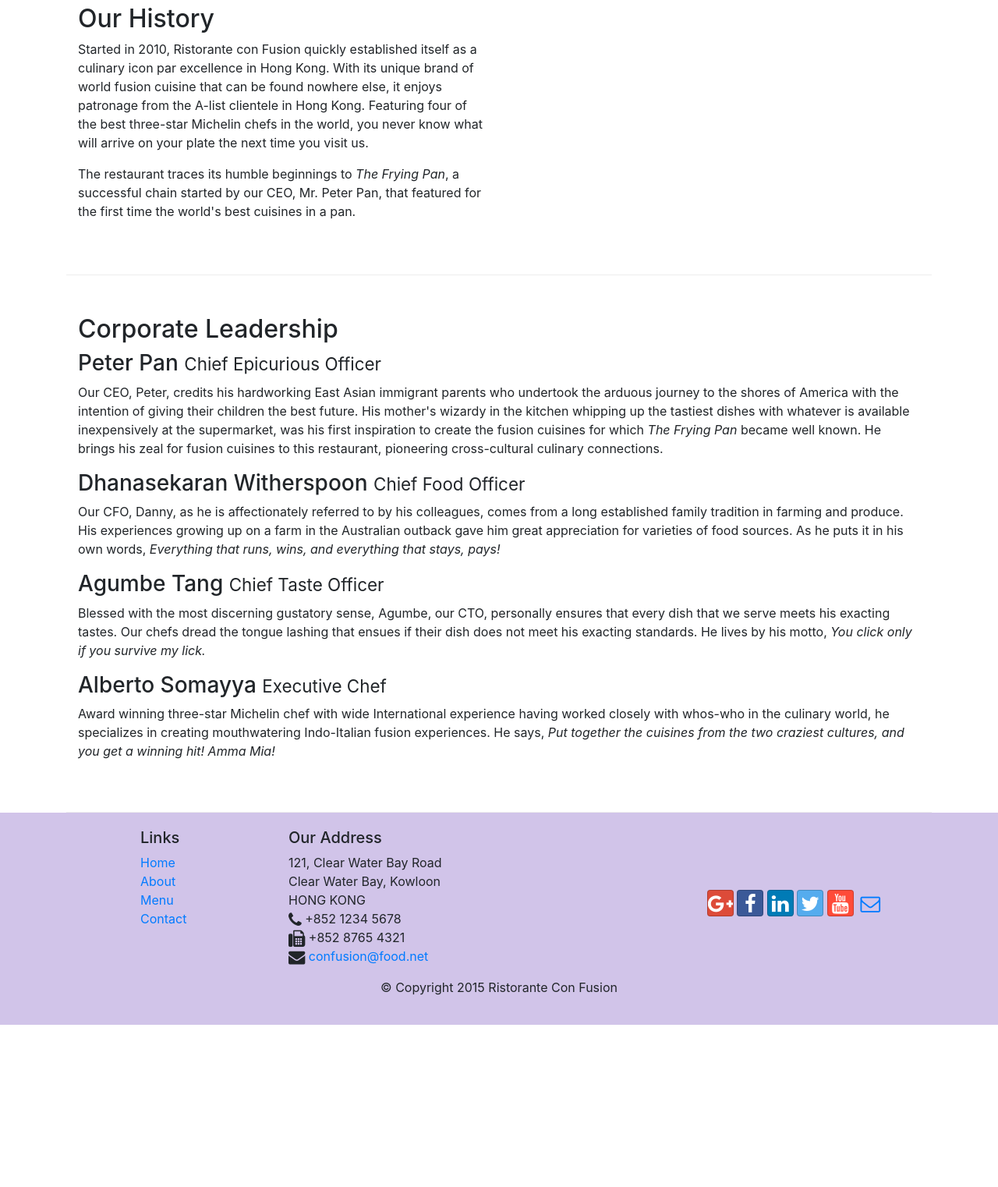
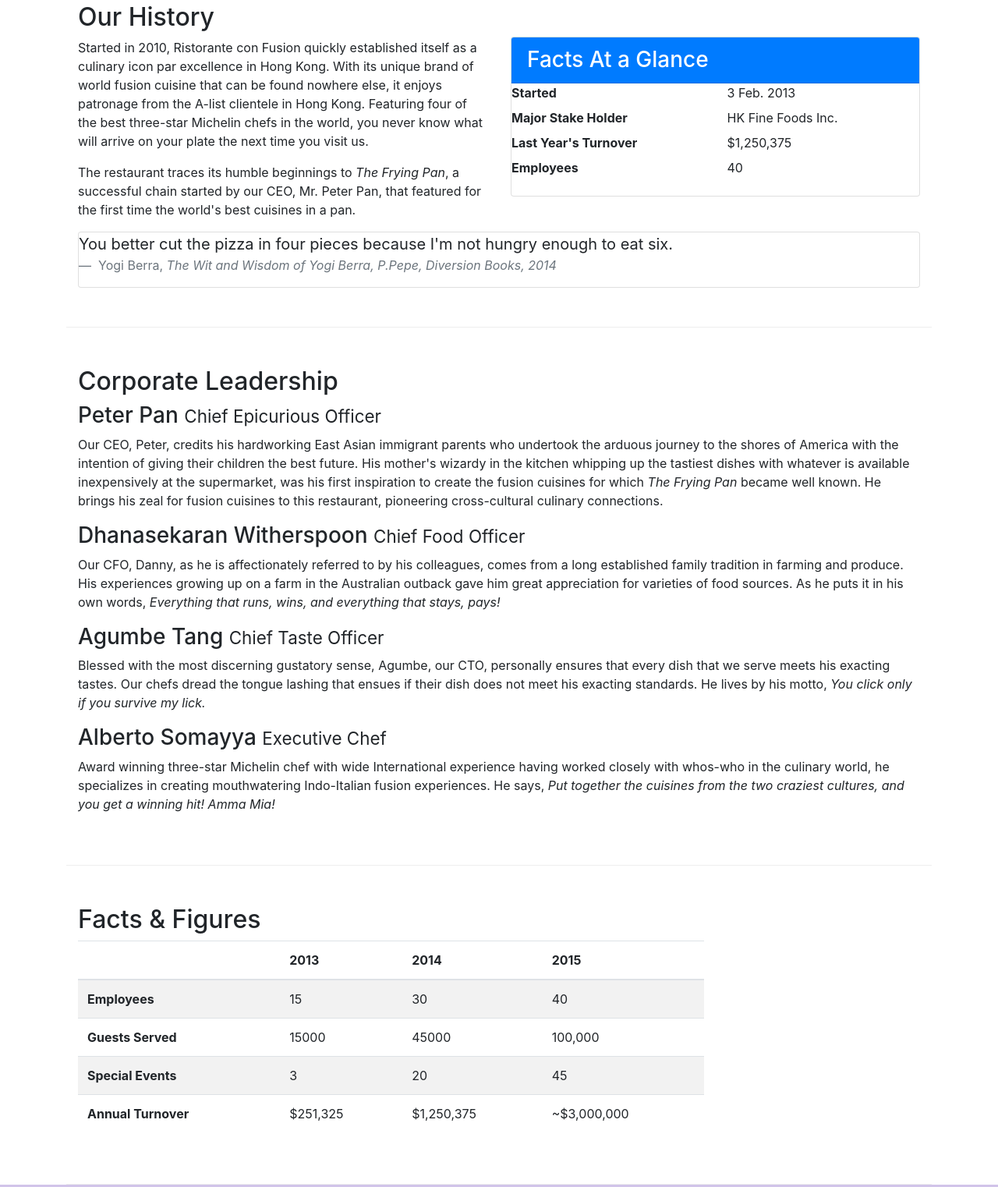
Before and after one commit to kiily/conFusionRestaurant, a website: page aboutus.html in a window 1280 px wide. Shown: the part 488-2010 px from the top of the page at 78% size. Before the commit the page ends 1802 px from the top, so only its background shows below. Drawn offline with nearby package versions, Linux system fonts and the light colour scheme.

Commit message:
forms and cards

```diff
--- a/aboutus.html
+++ b/aboutus.html
@@ -50,7 +50,8 @@
             <div class="row row-header">
                 <div class="col-12 col-sm-8">
                     <h1>Ristorante con Fusion</h1>
-                    <p>We take inspiration from the World's best cuisines, and create a unique fusion experience. Our lipsmacking creations will tickle your culinary senses!</p>
+                    <p>We take inspiration from the World's best cuisines, and create a unique fusion experience. Our lipsmacking
+                        creations will tickle your culinary senses!</p>
                 </div>
                 <div class="col col-sm">
                 </div>
@@ -73,10 +74,44 @@
         <div class="row row-content align-items-center">
             <div class="col-6">
                 <h2>Our History</h2>
-                <p>Started in 2010, Ristorante con Fusion quickly established itself as a culinary icon par excellence in Hong Kong. With its unique brand of world fusion cuisine that can be found nowhere else, it enjoys patronage from the A-list clientele in Hong Kong.  Featuring four of the best three-star Michelin chefs in the world, you never know what will arrive on your plate the next time you visit us.</p>
-                <p>The restaurant traces its humble beginnings to <em>The Frying Pan</em>, a successful chain started by our CEO, Mr. Peter Pan, that featured for the first time the world's best cuisines in a pan.</p>
+                <p>Started in 2010, Ristorante con Fusion quickly established itself as a culinary icon par excellence in Hong
+                    Kong. With its unique brand of world fusion cuisine that can be found nowhere else, it enjoys patronage
+                    from the A-list clientele in Hong Kong. Featuring four of the best three-star Michelin chefs in the world,
+                    you never know what will arrive on your plate the next time you visit us.</p>
+                <p>The restaurant traces its humble beginnings to <em>The Frying Pan</em>, a successful chain started by our
+                    CEO, Mr. Peter Pan, that featured for the first time the world's best cuisines in a pan.</p>
             </div>
-            <div class="col">
+            <div class="col-sm">
+                <div class="card">
+                    <h3 class="card-header bg-primary text-white">Facts At a Glance</h3>
+                    <!-- Content is inside the card-block -->
+                    <div class="card-block">
+                        <!-- dl is a "definition list" -->
+                        <dl class="row">
+                            <dt class="col-6">Started<dt>
+                            <dd class="col-6">3 Feb. 2013</dd>
+                            <dt class="col-6">Major Stake Holder</dt>
+                            <dd class="col-6">HK Fine Foods Inc.</dd>
+                            <dt class="col-6">Last Year's Turnover</dt>
+                            <dd class="col-6">$1,250,375</dd>
+                            <dt class="col-6">Employees</dt>
+                            <dd class="col-6">40</dd>
+                        </dl>
+                    </div>
+                </div>
+            </div>
+            <div class="col-12">
+                <div class="card card-block bg-faded">
+                    <blockquote class="blockquote">
+                        <!-- mb-0 is a BS utility for margin bottom = 0 -->
+                        <p class="mb-0">You better cut the pizza in four pieces
+                            because I'm not hungry enough to eat six.</p>
+                        <footer class="blockquote-footer">
+                            Yogi Berra,
+                            <cite title="Source Title">The Wit and Wisdom of Yogi Berra, P.Pepe, Diversion Books, 2014</cite>
+                        </footer>
+                    </blockquote>
+                </div>
             </div>
         </div>
 
@@ -85,13 +120,73 @@
             <div class="col-12">
                 <h2>Corporate Leadership</h2>
                 <h3>Peter Pan <small>Chief Epicurious Officer</small></h3>
-                <p class="hidden-xs-down">Our CEO, Peter, credits his hardworking East Asian immigrant parents who undertook the arduous journey to the shores of America with the intention of giving their children the best future. His mother's wizardy in the kitchen whipping up the tastiest dishes with whatever is available inexpensively at the supermarket, was his first inspiration to create the fusion cuisines for which <em>The Frying Pan</em> became well known. He brings his zeal for fusion cuisines to this restaurant, pioneering cross-cultural culinary connections.</p>
+                <p class="hidden-xs-down">Our CEO, Peter, credits his hardworking East Asian immigrant parents who undertook the arduous journey to
+                    the shores of America with the intention of giving their children the best future. His mother's wizardy
+                    in the kitchen whipping up the tastiest dishes with whatever is available inexpensively at the supermarket,
+                    was his first inspiration to create the fusion cuisines for which <em>The Frying Pan</em> became well
+                    known. He brings his zeal for fusion cuisines to this restaurant, pioneering cross-cultural culinary
+                    connections.</p>
                 <h3>Dhanasekaran Witherspoon <small>Chief Food Officer</small></h3>
-                <p class="hidden-xs-down">Our CFO, Danny, as he is affectionately referred to by his colleagues, comes from a long established family tradition in farming and produce. His experiences growing up on a farm in the Australian outback gave him great appreciation for varieties of food sources. As he puts it in his own words, <em>Everything that runs, wins, and everything that stays, pays!</em></p>
+                <p class="hidden-xs-down">Our CFO, Danny, as he is affectionately referred to by his colleagues, comes from a long established family
+                    tradition in farming and produce. His experiences growing up on a farm in the Australian outback gave
+                    him great appreciation for varieties of food sources. As he puts it in his own words, <em>Everything that runs, wins, and everything that stays, pays!</em></p>
                 <h3>Agumbe Tang <small>Chief Taste Officer</small></h3>
-                <p class="hidden-xs-down">Blessed with the most discerning gustatory sense, Agumbe, our CTO, personally ensures that every dish that we serve meets his exacting tastes. Our chefs dread the tongue lashing that ensues if their dish does not meet his exacting standards. He lives by his motto, <em>You click only if you survive my lick.</em></p>
+                <p class="hidden-xs-down">Blessed with the most discerning gustatory sense, Agumbe, our CTO, personally ensures that every dish that
+                    we serve meets his exacting tastes. Our chefs dread the tongue lashing that ensues if their dish does
+                    not meet his exacting standards. He lives by his motto, <em>You click only if you survive my lick.</em></p>
                 <h3>Alberto Somayya <small>Executive Chef</small></h3>
-                <p class="hidden-xs-down">Award winning three-star Michelin chef with wide International experience having worked closely with whos-who in the culinary world, he specializes in creating mouthwatering Indo-Italian fusion experiences. He says, <em>Put together the cuisines from the two craziest cultures, and you get a winning hit! Amma Mia!</em></p>
+                <p class="hidden-xs-down">Award winning three-star Michelin chef with wide International experience having worked closely with whos-who
+                    in the culinary world, he specializes in creating mouthwatering Indo-Italian fusion experiences. He says,
+                    <em>Put together the cuisines from the two craziest cultures, and you get a winning hit! Amma Mia!</em></p>
+            </div>
+        </div>
+
+        <div class="row row-content">
+            <div class="col-12 col-sm-9">
+                <h2>Facts &amp; Figures</h2>
+                <!-- Enclose the table in a div to make it responsive in smaller screens -->
+                <div class="table-responsive">
+                        <table class="table table-striped">
+                            <thead class="thead-inverse">
+                                <tr>
+                                    <th>&nbsp;</th>
+                                    <th>2013</th>
+                                    <th>2014</th>
+                                    <th>2015</th>
+                                </tr>
+                            </thead>
+                            <tbody>
+                                <tr>
+                                    <th>Employees</th>
+                                    <td>15</td>
+                                    <td>30</td>
+                                    <td>40</td>
+                                </tr>
+                                <tr>
+                                    <th>Guests Served</th>
+                                    <td>15000</td>
+                                    <td>45000</td>
+                                    <td>100,000</td>
+                                </tr>
+                                <tr>
+                                    <th>Special Events</th>
+                                    <td>3</td>
+                                    <td>20</td>
+                                    <td>45</td>
+                                </tr>
+                                <tr>
+                                    <th>Annual Turnover</th>
+                                    <td>$251,325</td>
+                                    <td>$1,250,375</td>
+                                    <td>~$3,000,000</td>
+                                </tr>
+                            </tbody>
+
+                        </table>
+                    </div>
+            </div>
+            <div class="col-12 col-sm-3">
+
             </div>
         </div>
 
@@ -112,9 +207,7 @@
                 <div class="col-6 col-sm-5">
                     <h5>Our Address</h5>
                     <address>
-		              121, Clear Water Bay Road<br>
-		              Clear Water Bay, Kowloon<br>
-		              HONG KONG<br>
+                        121, Clear Water Bay Road<br> Clear Water Bay, Kowloon<br> HONG KONG<br>
                         <i class="fa fa-phone fa-lg"></i> +852 1234 5678<br>
                         <i class="fa fa-fax fa-lg"></i> +852 8765 4321<br>
                         <i class="fa fa-envelope fa-lg"></i> <a href="mailto:confusion@food.net">confusion@food.net</a>
```
Lines whose indentation alone changed are shown as unchanged.
